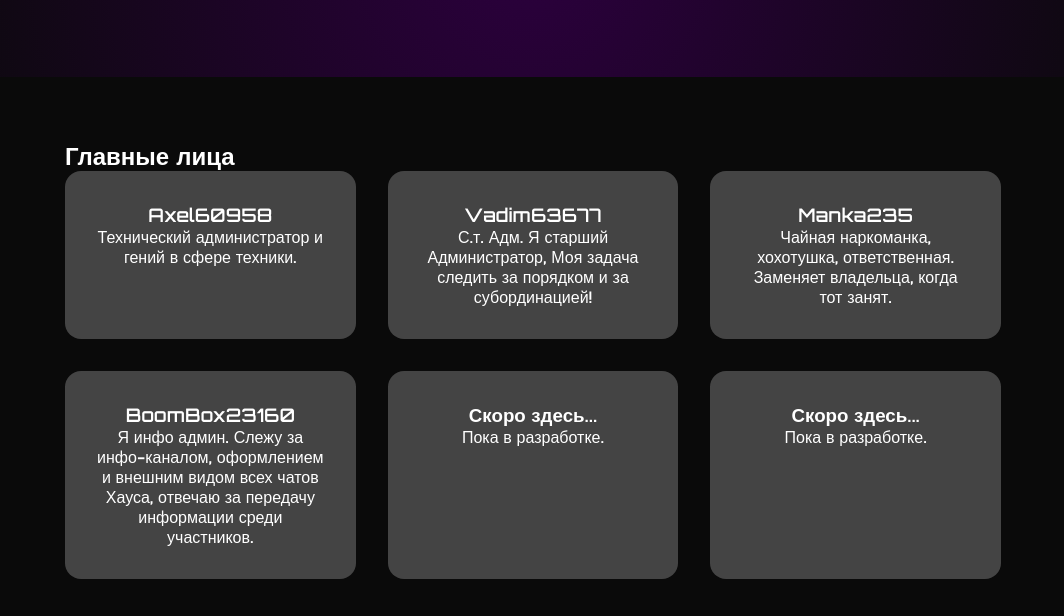
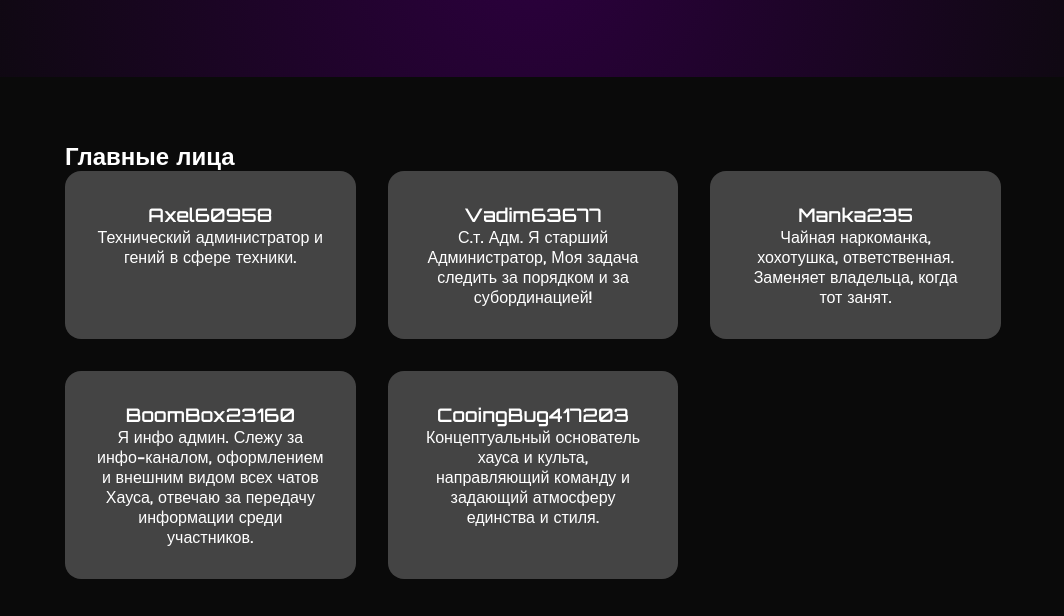
Before and after one commit to Ferciska/Tea, a plain HTML site: page index.html in a window 1280 px wide. Shown: the part 184-800 px from the top of the page, without its empty margins (107-1171 px from the left). Drawn offline with Linux system fonts and the light colour scheme.

Commit message:
Update index.html

```diff
--- a/index.html
+++ b/index.html
@@ -122,9 +122,10 @@
         <h3>BoomBox23160</h3>
         <p>Я инфо админ. Слежу за инфо-каналом, оформлением и внешним видом всех чатов Хауса, отвечаю за передачу информации среди участников.</p>
       </div>
-      <div class="member"><h3>Скоро здесь...</h3><p>Пока в разработке.</p></div>
-      <div class="member"><h3>Скоро здесь...</h3><p>Пока в разработке.</p></div>
-    </div>
+      <div class="member">
+        <h3>CooingBug417203</h3>
+        <p>Концептуальный основатель хауса и культа, направляющий команду и задающий атмосферу единства и стиля.</p>
+      </div>
   </section>
 
   <section id="gallery">
```
